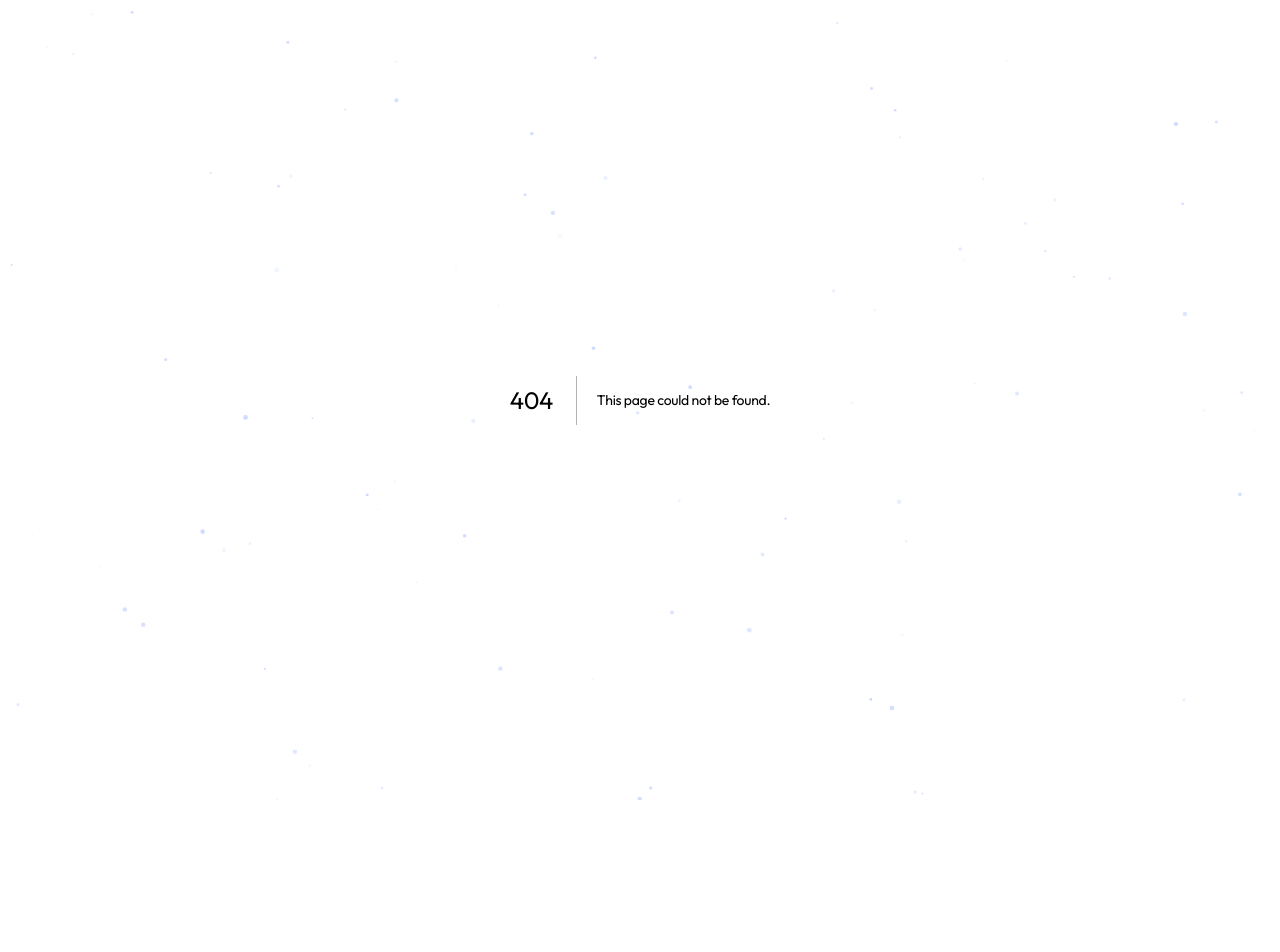
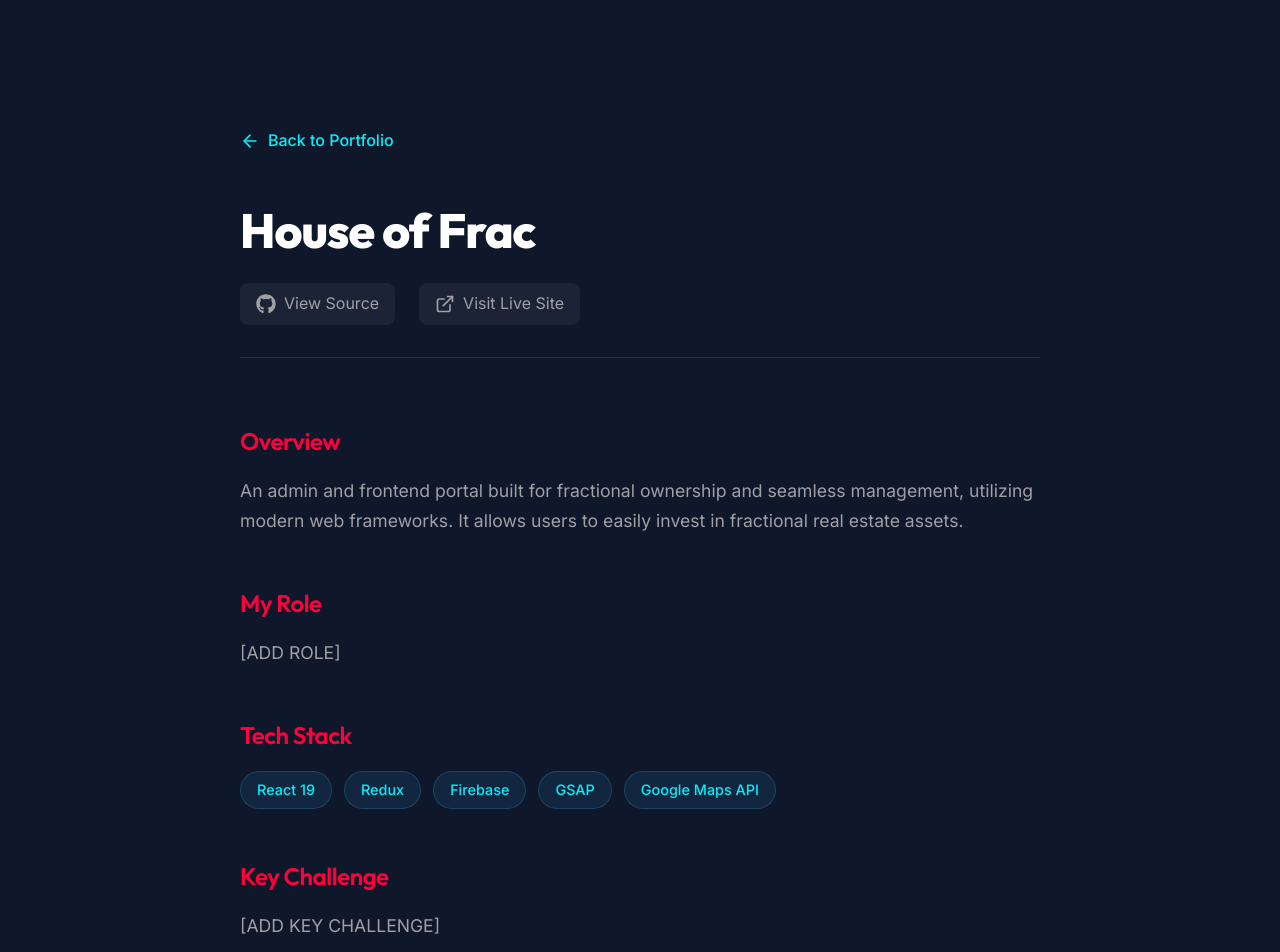
Before and after one commit to kirtikumar01/kirtikumar01.github.io, a Next.js app: page /projects/house-of-frac in a window 1280 px wide. Before the commit this address had no page. Shown: the top 952 px of the page. Before the commit the page ends 800 px from the top, so only its background shows below. Built offline with nearby package versions, Linux system fonts and the light colour scheme.

Commit message:
feat: Phase 3 - Projects Grid & Case Studies

```diff
--- /dev/null
+++ b/src/app/projects/[slug]/page.module.css
@@ -0,0 +1,102 @@
+.main {
+  min-height: 100vh;
+  padding: 8rem 2rem 4rem;
+  background-color: var(--bg-primary, #0f172a);
+  color: var(--text-primary, #f8fafc);
+}
+
+.container {
+  max-width: 800px;
+  margin: 0 auto;
+}
+
+.backLink {
+  display: inline-flex;
+  align-items: center;
+  gap: 0.5rem;
+  color: var(--accent-1, #38bdf8);
+  text-decoration: none;
+  font-weight: 500;
+  margin-bottom: 3rem;
+  transition: opacity 0.2s ease;
+}
+
+.backLink:hover {
+  opacity: 0.8;
+}
+
+.header {
+  margin-bottom: 4rem;
+  border-bottom: 1px solid rgba(255, 255, 255, 0.1);
+  padding-bottom: 2rem;
+}
+
+.title {
+  font-size: 3rem;
+  font-weight: 700;
+  margin-bottom: 1.5rem;
+  line-height: 1.2;
+}
+
+.links {
+  display: flex;
+  gap: 1.5rem;
+  flex-wrap: wrap;
+}
+
+.link {
+  display: inline-flex;
+  align-items: center;
+  gap: 0.5rem;
+  color: var(--text-secondary, #cbd5e1);
+  text-decoration: none;
+  background: rgba(255, 255, 255, 0.05);
+  padding: 0.5rem 1rem;
+  border-radius: 8px;
+  transition: all 0.2s ease;
+}
+
+.link:hover {
+  background: rgba(255, 255, 255, 0.1);
+  color: #fff;
+}
+
+.contentWrapper {
+  display: flex;
+  flex-direction: column;
+  gap: 3rem;
+}
+
+.section {
+  display: flex;
+  flex-direction: column;
+  gap: 1rem;
+}
+
+.sectionTitle {
+  font-size: 1.5rem;
+  font-weight: 600;
+  color: var(--accent-2, #818cf8);
+}
+
+.content {
+  font-size: 1.1rem;
+  line-height: 1.7;
+  color: var(--text-secondary, #cbd5e1);
+}
+
+.tags {
+  display: flex;
+  flex-wrap: wrap;
+  gap: 0.75rem;
+}
+
+.tag {
+  background: rgba(56, 189, 248, 0.1);
+  border: 1px solid rgba(56, 189, 248, 0.2);
+  color: var(--accent-1, #38bdf8);
+  padding: 0.4rem 1rem;
+  border-radius: 20px;
+  font-size: 0.9rem;
+  font-weight: 500;
+}
--- /dev/null
+++ b/src/app/projects/[slug]/page.tsx
@@ -0,0 +1,126 @@
+import { notFound } from "next/navigation";
+import Link from "next/link";
+import { ArrowLeft, ExternalLink } from "lucide-react";
+import { FaGithub } from "react-icons/fa";
+import styles from "./page.module.css";
+
+// Use standard type instead of Next 15's Promise type for params, as this is Next.js 14/15 depending on version.
+// Next.js 14 and earlier use synchronous params. Next.js 15+ allows async/Promise params. We will define it as synchronous as standard, but handle both if needed.
+// Wait, the project is Next.js 16.3 according to the logs. So params is a Promise!
+type Params = Promise<{ slug: string }>;
+
+export async function generateStaticParams() {
+  return [
+    { slug: "house-of-frac" },
+    { slug: "mera-astro" },
+    { slug: "mst-mint-portal" },
+  ];
+}
+
+const projectsData: Record<string, any> = {
+  "house-of-frac": {
+    title: "House of Frac",
+    role: "[ADD ROLE]",
+    overview: "An admin and frontend portal built for fractional ownership and seamless management, utilizing modern web frameworks. It allows users to easily invest in fractional real estate assets.",
+    techStack: ["React 19", "Redux", "Firebase", "GSAP", "Google Maps API"],
+    keyChallenge: "[ADD KEY CHALLENGE]",
+    solution: "[ADD SOLUTION]",
+    result: "[ADD RESULT]",
+    liveLink: "https://staging.houseoffrac.com/", // TODO: Replace staging URL with production URL
+    githubLink: "https://github.com/[ADD REPO]",
+  },
+  "mera-astro": {
+    title: "Mera Astro",
+    role: "[ADD ROLE]",
+    overview: "An astrology platform bringing together rich user experiences, daily predictions, and specialized features tailored for users seeking astrological guidance.",
+    techStack: ["React 19", "Vite", "MUI", "Zustand"],
+    keyChallenge: "[ADD KEY CHALLENGE]",
+    solution: "[ADD SOLUTION]",
+    result: "[ADD RESULT]",
+    liveLink: "https://meraastro.com/",
+    githubLink: "https://github.com/[ADD REPO]",
+  },
+  "mst-mint-portal": {
+    title: "MST Mint Portal & DAO",
+    role: "[ADD ROLE]",
+    overview: "A decentralized Web3 platform interface enabling secure token minting, DAO interactions, and governance.",
+    techStack: ["Next.js", "Framer Motion", "TailwindCSS v4", "Zod", "React Hook Form"],
+    keyChallenge: "[ADD KEY CHALLENGE]",
+    solution: "[ADD SOLUTION]",
+    result: "[ADD RESULT]",
+    liveLink: "https://dao.mstblockchain.com/",
+    githubLink: "https://github.com/[ADD REPO]",
+  },
+};
+
+export default async function ProjectPage(props: { params: Params }) {
+  const params = await props.params;
+  const project = projectsData[params.slug];
+
+  if (!project) {
+    notFound();
+  }
+
+  const isProd = process.env.NODE_ENV === "production";
+
+  // Helper to conditionally render blocks if they have unfilled placeholders in production
+  const renderBlock = (title: string, content: string) => {
+    if (isProd && content.includes("[ADD")) {
+      return null;
+    }
+    return (
+      <div className={styles.section}>
+        <h2 className={styles.sectionTitle}>{title}</h2>
+        <p className={styles.content}>{content}</p>
+      </div>
+    );
+  };
+
+  return (
+    <main className={styles.main}>
+      <div className={styles.container}>
+        <Link href="/" className={styles.backLink}>
+          <ArrowLeft size={20} />
+          Back to Portfolio
+        </Link>
+
+        <header className={styles.header}>
+          <h1 className={styles.title}>{project.title}</h1>
+
+          <div className={styles.links}>
+            {(!isProd || !project.githubLink.includes("[ADD")) && (
+              <a href={project.githubLink} target="_blank" rel="noopener noreferrer" className={styles.link}>
+                <FaGithub size={20} />
+                View Source
+              </a>
+            )}
+            {(!isProd || !project.liveLink.includes("[ADD")) && (
+              <a href={project.liveLink} target="_blank" rel="noopener noreferrer" className={styles.link}>
+                <ExternalLink size={20} />
+                Visit Live Site
+              </a>
+            )}
+          </div>
+        </header>
+
+        <div className={styles.contentWrapper}>
+          {renderBlock("Overview", project.overview)}
+          {renderBlock("My Role", project.role)}
+
+          <div className={styles.section}>
+            <h2 className={styles.sectionTitle}>Tech Stack</h2>
+            <div className={styles.tags}>
+              {project.techStack.map((tech: string) => (
+                <span key={tech} className={styles.tag}>{tech}</span>
+              ))}
+            </div>
+          </div>
+
+          {renderBlock("Key Challenge", project.keyChallenge)}
+          {renderBlock("Solution", project.solution)}
+          {renderBlock("Result", project.result)}
+        </div>
+      </div>
+    </main>
+  );
+}
```
Also changed, not shown: src/app/page.module.css (+14 -1 lines), src/app/page.tsx (+40 -6 lines).
